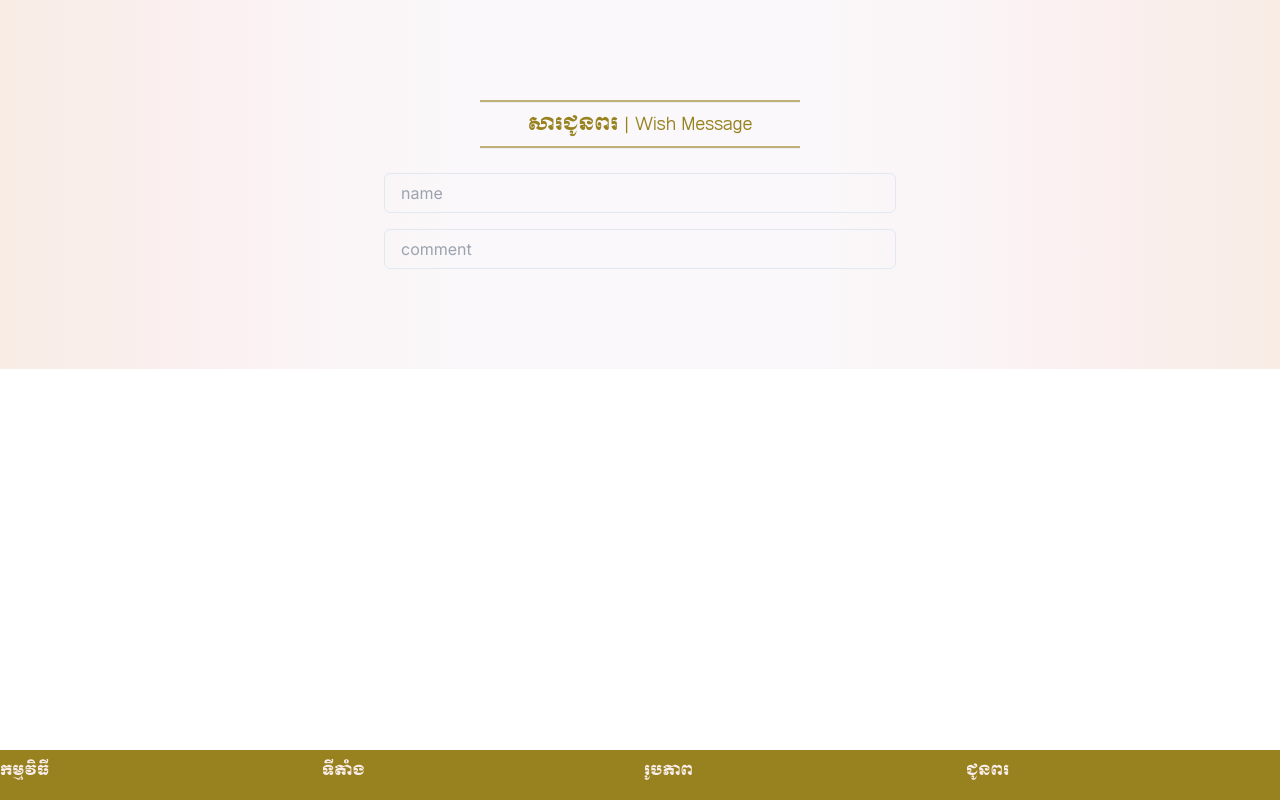
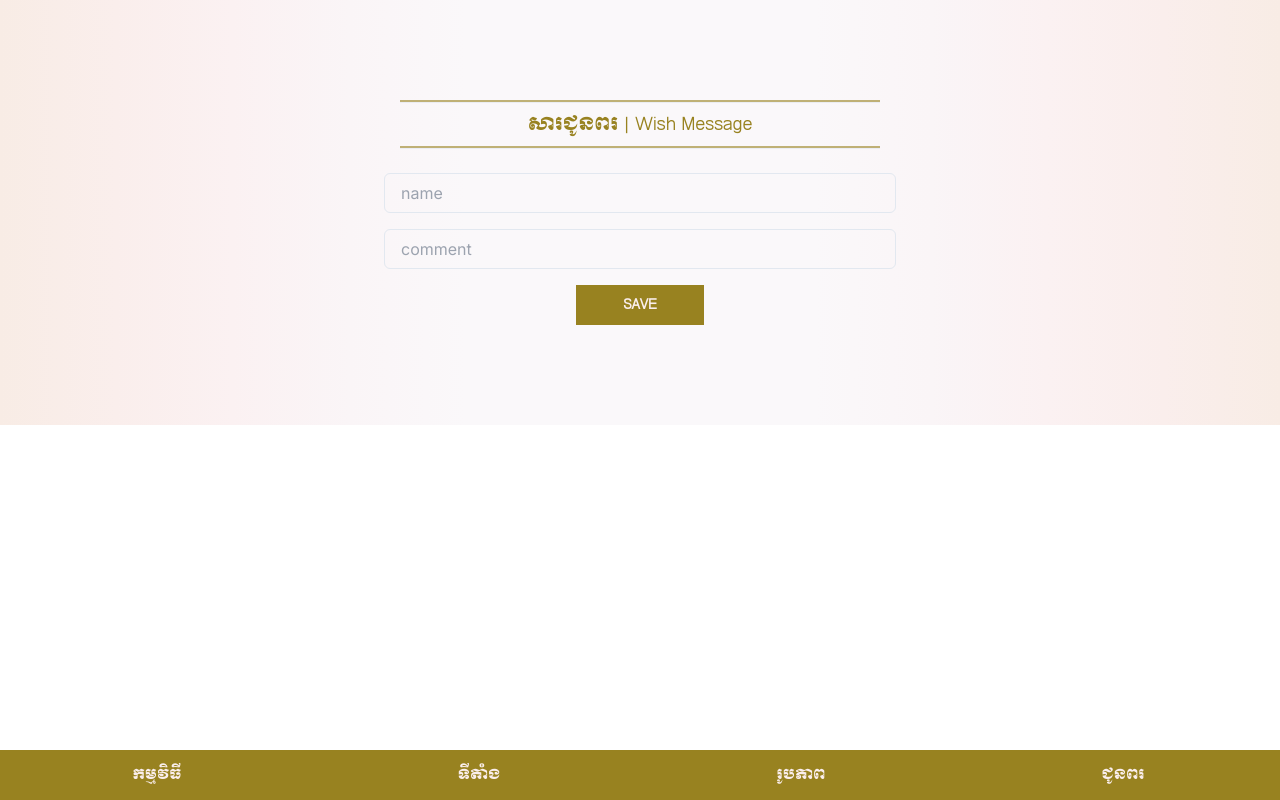
Before and after one commit to Chaktokrong/invitation-app, a Next.js app: page /Wish in a window 1280 px wide. Built offline with nearby package versions, Linux system fonts and the light colour scheme.

Commit message:
04/04/24

```diff
--- a/app/Introduction/page.js
+++ b/app/Introduction/page.js
@@ -1,5 +1,10 @@
 import React from "react";
-import { Stack, Text, Button, Image } from "@chakra-ui/react";
+import { Stack, Text, Button, Image, Box } from "@chakra-ui/react";
+//Srcs
+import Agenda from "../Agenda/page";
+import Map from "../Map/page";
+import Wish from "../Wish/page";
+import Garllery from "../Garllery/page";
 
 export default function Introduction() {
   return (
@@ -49,6 +54,22 @@ export default function Introduction() {
           <Text className="wedding-family-name">Lok Srey</Text>
         </Stack>
       </Stack>
+
+      <Box>
+        <Agenda />
+      </Box>
+
+      <Box>
+        <Map />
+      </Box>
+
+      <Box>
+        <Garllery />
+      </Box>
+
+      <Box>
+        <Wish />
+      </Box>
     </Stack>
   );
 }
--- a/app/Map/page.js
+++ b/app/Map/page.js
@@ -16,7 +16,7 @@ export default function Map() {
 
       <Stack direction="row" justifyContent="center">
         <Image
-          src="../../Images/bride-and-groom.png"
+          src="../../Images/map.jpg"
           alt="header-img"
           className="map-img"
         />
--- a/app/Wish/page.js
+++ b/app/Wish/page.js
@@ -1,5 +1,5 @@
 import React from "react";
-import { Stack, Divider, Text, Input } from "@chakra-ui/react";
+import { Stack, Divider, Text, Input, Button } from "@chakra-ui/react";
 
 export default function Wish() {
   return (
@@ -17,7 +17,12 @@ export default function Wish() {
       <Stack direction="row" justifyContent="center">
         <Stack direction="column" spacing={4} w="80%">
           <Input placeholder="name" />
-          <Input placeholder="comment" multiple rowGap={5}/>
+          <Input placeholder="comment" multiple rowGap={5} />
+          <Stack direction="row" justifyContent="center">
+            <Button className="btn-save">
+              Save
+            </Button>
+          </Stack>
         </Stack>
       </Stack>
     </Stack>
--- a/app/Wish/wish.scss
+++ b/app/Wish/wish.scss
@@ -10,8 +10,24 @@
     text-align: center;
     color: $primary-color;
   }
+
   .divider-bottom {
     border-top: 2px solid $primary-color;
-    width: 50%;
+    width: 75%;
+  }
+
+  .btn-save {
+    padding: 4px 30px;
+    justify-content: center;
+    align-items: center;
+    width: 25%;
+    border-radius: 0px !important;
+    background-color: $primary-color !important;
+    font-family: $font-title;
+    font-size: $font-size-body;
+    // font-weight: 100 !important;
+    color: $secondary-color;
+    border-radius: 5px;
+    text-transform: uppercase;
   }
 }
--- a/app/page.js
+++ b/app/page.js
@@ -1,11 +1,6 @@
-import { Stack, Text, Image, Button, Box } from "@chakra-ui/react";
+import { Stack, Text, Image, Button } from "@chakra-ui/react";
 import Link from "next/link";
 //Srcs
-import Introduction from "./Introduction/page";
-import Agenda from "./Agenda/page";
-import Map from "./Map/page";
-import Wish from "./Wish/page";
-import Garllery from "./Garllery/page";
 
 export default function Home() {
   return (
@@ -28,26 +23,6 @@ export default function Home() {
           </Link>
         </Stack>
       </Stack>
-
-      <Box>
-        <Introduction/>
-      </Box>
-
-      <Box>
-        <Agenda/>
-      </Box>
-
-      <Box>
-        <Map/>
-      </Box>
-
-      <Box>
-        <Garllery/>
-      </Box>
-
-      <Box>
-        <Wish/>
-      </Box>
     </div>
   );
 }
--- a/components/Footer.js
+++ b/components/Footer.js
@@ -1,5 +1,4 @@
 import React from "react";
-import { useRouter } from "next/navigation";
 import { Stack, Box, Text } from "@chakra-ui/react";
 import Link from "next/link";
 
@@ -8,26 +7,21 @@ export default function Footer() {
     <div className="footer-page">
       <Box className="box-container">
         <Stack direction="row" className="btn-container">
-          <Box className="btn-menu">
-            <Link href="/Agenda" passHref>
+          {/* <Link href="/Agenda" passHref className="link">
+            ទំព័រដើម
+          </Link> */}
+          <Link href="/Agenda" passHref className="link">
             កម្មវិធី
           </Link>
-          </Box>
-          <Box className="btn-menu">
-            <Link href="/Map" passHref>
+          <Link href="/Map" passHref className="link">
             ទីតាំង
           </Link>
-          </Box>
-          <Box className="btn-menu">
-            <Link href="/Garllery" passHref>
+          <Link href="/Garllery" passHref className="link">
             រូបភាព
           </Link>
-          </Box>
-          <Box className="btn-menu">
-            <Link href="/Wish" passHref>
+          <Link href="/Wish" passHref className="link">
             ជូនពរ
           </Link>
-          </Box>
         </Stack>
       </Box>
     </div>
--- a/components/footer.scss
+++ b/components/footer.scss
@@ -1,6 +1,7 @@
 @import "../themes.scss";
 
 .footer-page {
+
   // width: 100%;
   .box-container {
     // background-color: red;
@@ -9,12 +10,15 @@
     @include laptop {
       width: 60%;
     }
+
     @include tablet {
       width: 100%;
     }
+
     @include mobile {
       width: 100%;
     }
+
     @include mobile-small {
       width: 100%;
     }
@@ -26,18 +30,36 @@
       height: 50px;
       background-color: $primary-color;
 
-      .btn-menu {
+      // .btn-menu {
+      //   height: 50px;
+      //   // padding: 10px 0px;
+      //   justify-content: center;
+      //   align-items: center;
+      //   width: 25%;
+      //   border-radius: 0px !important;
+      //   background-color: $primary-color !important;
+      //   font-family: $font-title;
+      //   font-size: $font-size-body;
+      //   font-weight: 100 !important;
+      //   color: $secondary-color;
+
+      //   .link {
+      //     // height: 50px;
+      //     // width: 100%;
+      //     background-color: red;
+      //   }
+      // }
+
+      .link {
         height: 50px;
-        padding: 10px 0px;
-        justify-content: center;
-        align-items: center;
         width: 25%;
-        border-radius: 0px !important;
-        background-color: $primary-color !important;
+        padding: 14px 0px;
         font-family: $font-title;
         font-size: $font-size-body;
         font-weight: 100 !important;
         color: $secondary-color;
+        text-align: center;
+        // background-color: red;
       }
     }
   }
--- a/package.json
+++ b/package.json
@@ -13,11 +13,14 @@
     "@emotion/react": "^11.11.4",
     "@emotion/styled": "^11.11.0",
     "framer-motion": "^11.0.23",
+    "i": "^0.3.7",
     "next": "14.1.4",
     "next-seo": "^6.5.0",
+    "npm": "^10.5.1",
     "react": "^18",
     "react-dom": "^18",
     "react-icons": "^5.0.1",
+    "react-router-dom": "^6.22.3",
     "sass": "^1.72.0"
   },
   "devDependencies": {
```
Also changed, not shown: public/Images/map.jpg (added), 1 other file (tests, documents, lock files or other folders). Lines whose indentation alone changed are shown as unchanged.
